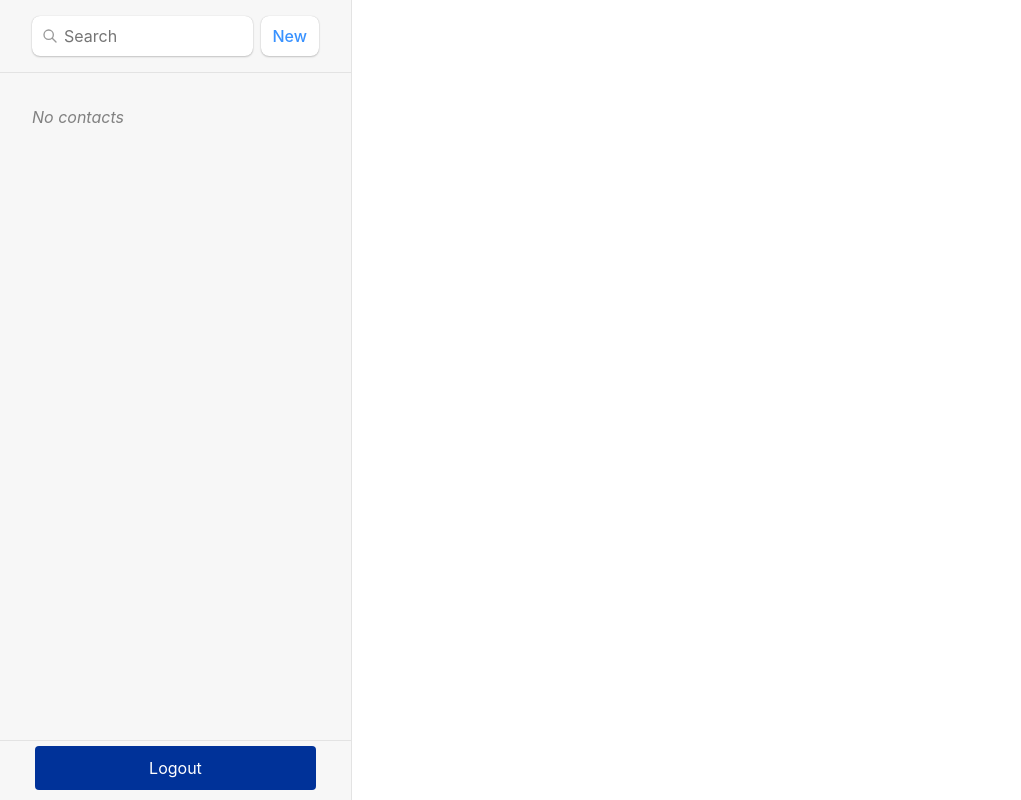
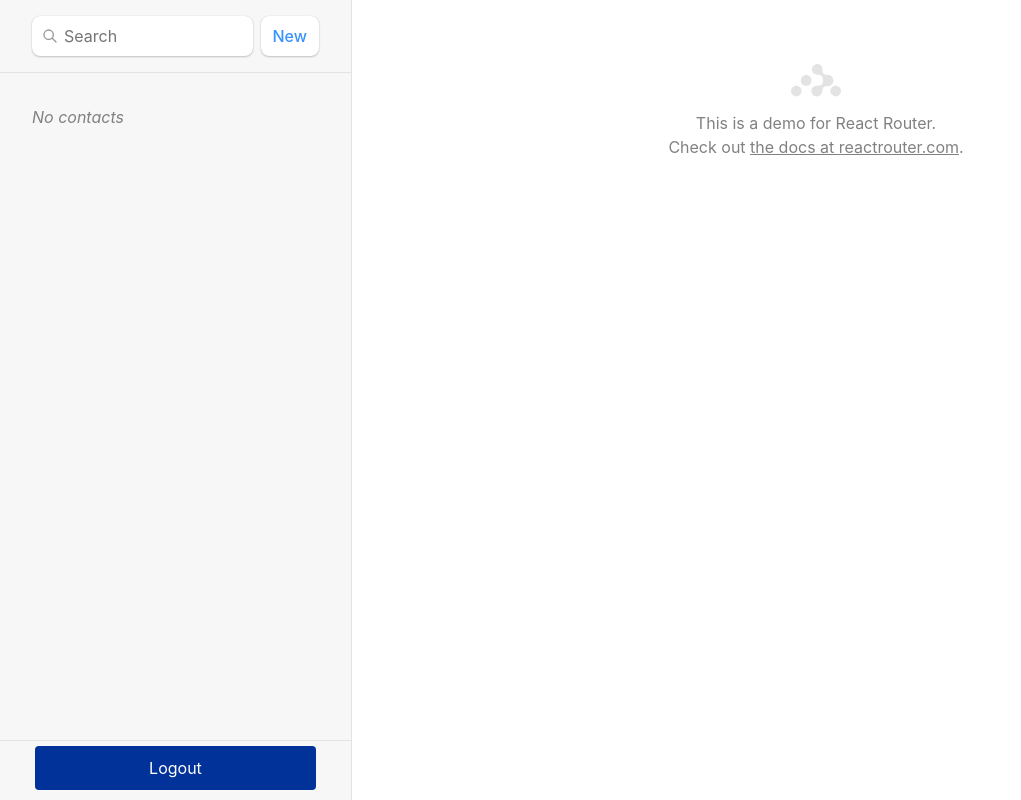
Before and after one commit to Adridut/bank-findings, a React (Vite) app: page /portal in a window 1280 px wide. Shown: the whole page, without its empty margins (0-1021 px from the left). Built offline with nearby package versions, Linux system fonts and the light colour scheme.

Commit message:
Cancel button

```diff
--- a/src/main.jsx
+++ b/src/main.jsx
@@ -6,13 +6,14 @@
 } from "react-router-dom";
 import "./index.css";
 
+import Index from "./routes/index";
 import ErrorPage from "./error-page";
 import Login from "./routes/login";
 import EditContact, {
   action as editAction,
 } from "./routes/edit";
 
-import Root, { loader as rootLoader, action as rootAction} from "./routes/root";
+import Root, { loader as rootLoader, action as rootAction } from "./routes/root";
 import Contact, {
   loader as contactLoader,
 } from "./routes/contact";
@@ -29,6 +30,7 @@
     loader: rootLoader,
     action: rootAction,
     children: [
+      { index: true, element: <Index /> },
       {
         path: "contacts/:contactId",
         element: <Contact />,
--- a/src/routes/edit.jsx
+++ b/src/routes/edit.jsx
@@ -1,4 +1,4 @@
-import { Form, useLoaderData, redirect } from "react-router-dom";
+import { Form, useLoaderData, redirect, useNavigate } from "react-router-dom";
 import { updateContact } from "../contacts";
 
 export async function action({ request, params }) {
@@ -10,6 +10,8 @@
 
 export default function EditContact() {
     const { contact } = useLoaderData();
+    const navigate = useNavigate();
+
 
     return (
         <Form method="post" id="contact-form">
@@ -59,7 +61,9 @@
             </label>
             <p>
                 <button type="submit">Save</button>
-        <button type="button">Cancel</button>
+                <button type="button" onClick={() => {
+                    navigate(-1);
+                }}>Cancel</button>
             </p>
         </Form>
     );
--- /dev/null
+++ b/src/routes/index.jsx
@@ -0,0 +1,13 @@
+export default function Index() {
+    return (
+      <p id="zero-state">
+        This is a demo for React Router.
+        <br />
+        Check out{" "}
+        <a href="https://reactrouter.com">
+          the docs at reactrouter.com
+        </a>
+        .
+      </p>
+    );
+  }
```
Lines whose indentation alone changed are shown as unchanged.
